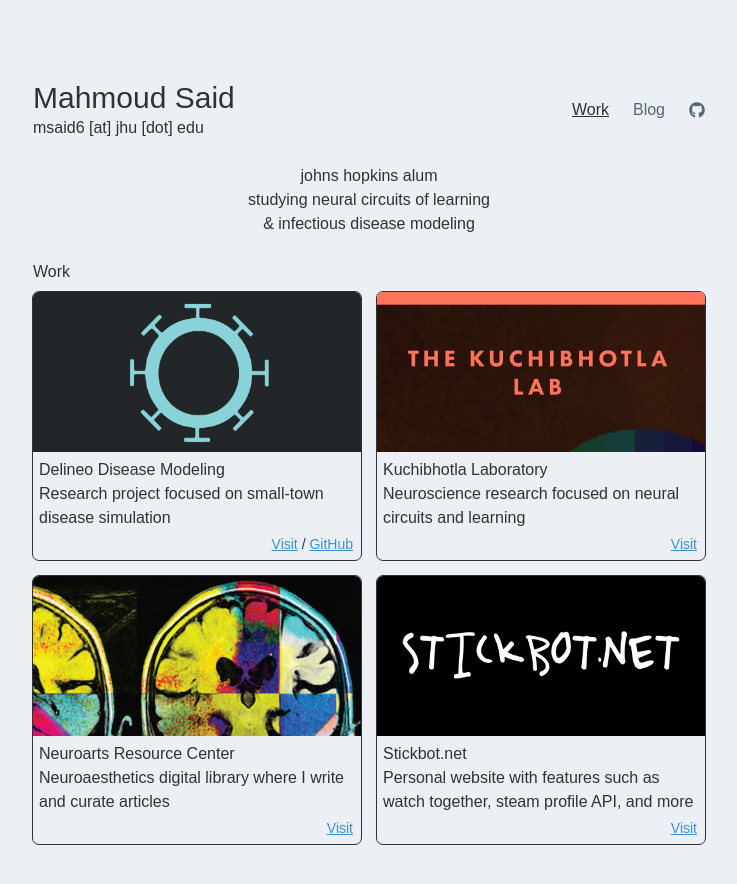
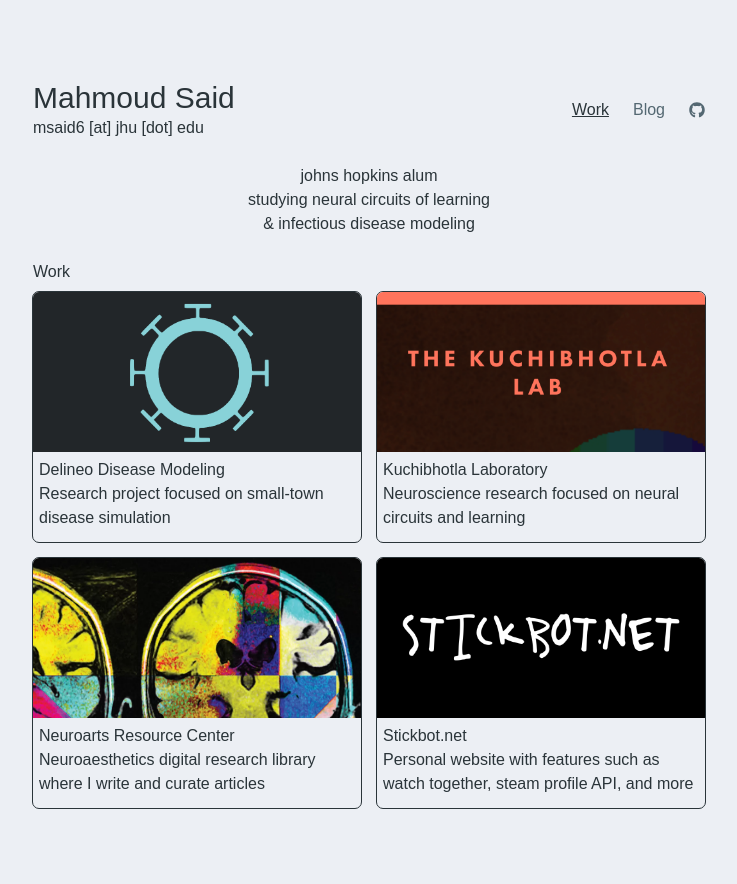
Before and after one commit to stickms/okmahmoud.com, a Next.js app: page / in a window 1280 px wide. Shown: the top 884 px of the page, without its empty margins (271-1008 px from the left). Built offline with nearby package versions, Linux system fonts and the light colour scheme; a web font is replaced by a local one.

Commit message:
Lots of CCS changes and fixes

```diff
--- a/public/work/data.json
+++ b/public/work/data.json
@@ -3,38 +3,38 @@
     {
       "title": "Delineo Disease Modeling",
       "image": "/work/delineo.png",
-      "link": "[Visit](https://delineo.me) / [GitHub](https://github.com/Delineo-Disease-Modeling)",
+      "link": "https://delineo.me",
       "description": "Research project focused on small-town disease simulation"
     },
     {
       "title": "Kuchibhotla Laboratory",
       "image": "/work/kishorelab.png",
-      "link": "[Visit](https://kishorelab.org)",
+      "link": "https://kishorelab.org",
       "description": "Neuroscience research focused on neural circuits and learning"
     },
     {
       "title": "Neuroarts Resource Center",
       "image": "/work/nrc.png",
-      "link": "[Visit](https://neuroartsresourcecenter.com)",
-      "description": "Neuroaesthetics digital library where I write and curate articles"
+      "link": "https://neuroartsresourcecenter.com",
+      "description": "Neuroaesthetics digital research library where I write and curate articles"
     },
     {
       "title": "Stickbot.net",
       "image": "/work/stickbotnet.png",
-      "link": "[Visit](https://stickbot.net)",
+      "link": "https://stickbot.net",
       "description": "Personal website with features such as watch together, steam profile API, and more"
     },
     {
       "title": "Stickbot",
       "image": "/work/stickbot.png",
-      "link": "[GitHub](https://github.com/stickms/Stickbot)",
+      "link": "https://github.com/stickms/Stickbot",
       "description": "Discord bot with stickbot.net integration and commands",
       "hidden": true
     },
     {
       "title": "Chatstick",
       "image": "/work/chatstick.png",
-      "link": "[GitHub](https://github.com/stickms/Chatstick)",
+      "link": "https://github.com/stickms/Chatstick",
       "description": "Discord bot with AI chatting & LLM functionality",
       "hidden": true
     }
--- a/src/app/blog/page.tsx
+++ b/src/app/blog/page.tsx
@@ -1,4 +1,5 @@
 import { BlogCard } from '~/components/card';
+import ScrollReveal from '~/components/scroll-reveal';
 import { blogFiles } from '~/util/pages';
 import type { BlogMetadata } from '~/util/types';
 
@@ -34,9 +35,9 @@
         <h3 className="text-center sm:text-left">Blog</h3>
         <div className="flex flex-wrap items-center justify-center gap-4 pt-2">
           {!blogs.length && <h4 className="mt-16">nothing here yet...</h4>}
-          {blogs.map((data) => (
+          {blogs.map((data, i) => (
+            <ScrollReveal key={data.title} delay={i * 100} className="w-full">
               <BlogCard
-              key={data.title}
                 title={data.title}
                 image={data.image}
                 link={data.link}
@@ -47,6 +48,7 @@
                   year: 'numeric',
                 })}
               />
+            </ScrollReveal>
           ))}
         </div>
       </div>
--- a/src/app/components.css
+++ b/src/app/components.css
@@ -1,3 +1,14 @@
+.scroll-reveal {
+  opacity: 0;
+  transform: translateY(24px);
+  transition: opacity 500ms ease-out, transform 500ms ease-out;
+}
+
+.scroll-reveal.revealed {
+  opacity: 1;
+  transform: translateY(0);
+}
+
 a {
   text-decoration: underline;
   color: var(--link-color);
--- a/src/app/page.tsx
+++ b/src/app/page.tsx
@@ -1,5 +1,6 @@
 import workdata from '~/../public/work/data.json';
 import Card from '~/components/card';
+import ScrollReveal from '~/components/scroll-reveal';
 
 export default function Home() {
   const visibleWork = workdata.work.filter(({ hidden }) => !hidden);
@@ -12,15 +13,20 @@
       </p>
       <div>
         <h3 className="text-center sm:text-left">Work</h3>
-        <div className="flex flex-wrap items-center justify-center gap-4 pt-2">
-          {visibleWork.map((data) => (
-            <Card
+        <div className="flex flex-wrap items-stretch justify-center gap-4 pt-2">
+          {visibleWork.map((data, i) => (
+            <ScrollReveal
               key={data.title}
-              title={data.title}
-              image={data.image}
-              footer={data.link}
-              description={data.description}
-            />
+              delay={i * 100}
+              className="max-w-full min-w-56 grow basis-0"
+            >
+              <Card
+                title={data.title}
+                image={data.image}
+                link={data.link}
+                description={data.description}
+              />
+            </ScrollReveal>
           ))}
           {visibleWork.length % 2 === 1 && (
             <div className="max-w-full min-w-56 grow basis-0 self-stretch" />
--- a/src/components/card.tsx
+++ b/src/components/card.tsx
@@ -6,20 +6,21 @@
 type CardParams = {
   title: string;
   image: string;
-  footer: string;
+  link: string;
   description: string;
+  footer?: string;
 };
 
 const markdownComponents = { a: ExternalLink };
 
-export default function Card({
+function CardContent({
   title,
   image,
   description,
   footer,
-}: CardParams) {
+}: Omit<CardParams, 'link'>) {
   return (
-    <div className="relative max-w-full min-w-56 grow basis-0 self-stretch rounded-md pb-6 outline">
+    <div className="relative h-full rounded-md outline pb-1.5">
       <div className="relative h-40 w-full">
         <Image
           className="rounded-t-md object-cover"
@@ -28,14 +29,40 @@
           fill
         />
       </div>
-      <div className="p-1.5 whitespace-pre-line">
-        <h4>{title}</h4>
+      <div className="m-1.5 whitespace-pre-line">
+        <h4 className="font-medium">{title}</h4>
         <Markdown components={markdownComponents}>{description}</Markdown>
       </div>
+      {!!footer && (
         <div className="absolute right-0 bottom-0 px-2 pb-1.5 text-sm">
           <Markdown components={markdownComponents}>{footer}</Markdown>
         </div>
+      )}
     </div>
+  );
+}
+
+export default function Card({
+  title,
+  image,
+  description,
+  link,
+  footer,
+}: CardParams) {
+  return (
+    <a
+      href={link}
+      target="_blank"
+      rel="noopener noreferrer"
+      className="text-(--foreground)! no-underline! hover:underline!"
+    >
+      <CardContent
+        title={title}
+        image={image}
+        description={description}
+        footer={footer}
+      />
+    </a>
   );
 }
 
@@ -45,17 +72,18 @@
   description,
   footer,
   link,
-}: CardParams & { link: string }) {
+}: CardParams) {
   return (
-    <Link href={link} className="w-full text-(--foreground)! no-underline!">
-      <div className="rounded-md hover:underline">
-        <Card
+    <Link
+      href={link}
+      className="w-full rounded-md text-(--foreground)! no-underline! hover:underline!"
+    >
+      <CardContent
         title={title}
         image={image}
         description={description}
         footer={`*${footer}*`}
       />
-      </div>
     </Link>
   );
 }
--- /dev/null
+++ b/src/components/scroll-reveal.tsx
@@ -0,0 +1,40 @@
+'use client';
+
+import { useEffect, useRef } from 'react';
+
+export default function ScrollReveal({
+  children,
+  className = '',
+  delay = 0,
+}: {
+  children: React.ReactNode;
+  className?: string;
+  delay?: number;
+}) {
+  const ref = useRef<HTMLDivElement>(null);
+
+  useEffect(() => {
+    const el = ref.current;
+    if (!el) return;
+
+    const observer = new IntersectionObserver(
+      ([entry]) => {
+        if (entry.isIntersecting) {
+          el.style.transitionDelay = `${delay}ms`;
+          el.classList.add('revealed');
+          observer.unobserve(el);
+        }
+      },
+      { threshold: 0.1 },
+    );
+
+    observer.observe(el);
+    return () => observer.disconnect();
+  }, [delay]);
+
+  return (
+    <div ref={ref} className={`scroll-reveal ${className}`}>
+      {children}
+    </div>
+  );
+}
```
Lines whose indentation alone changed are shown as unchanged.
